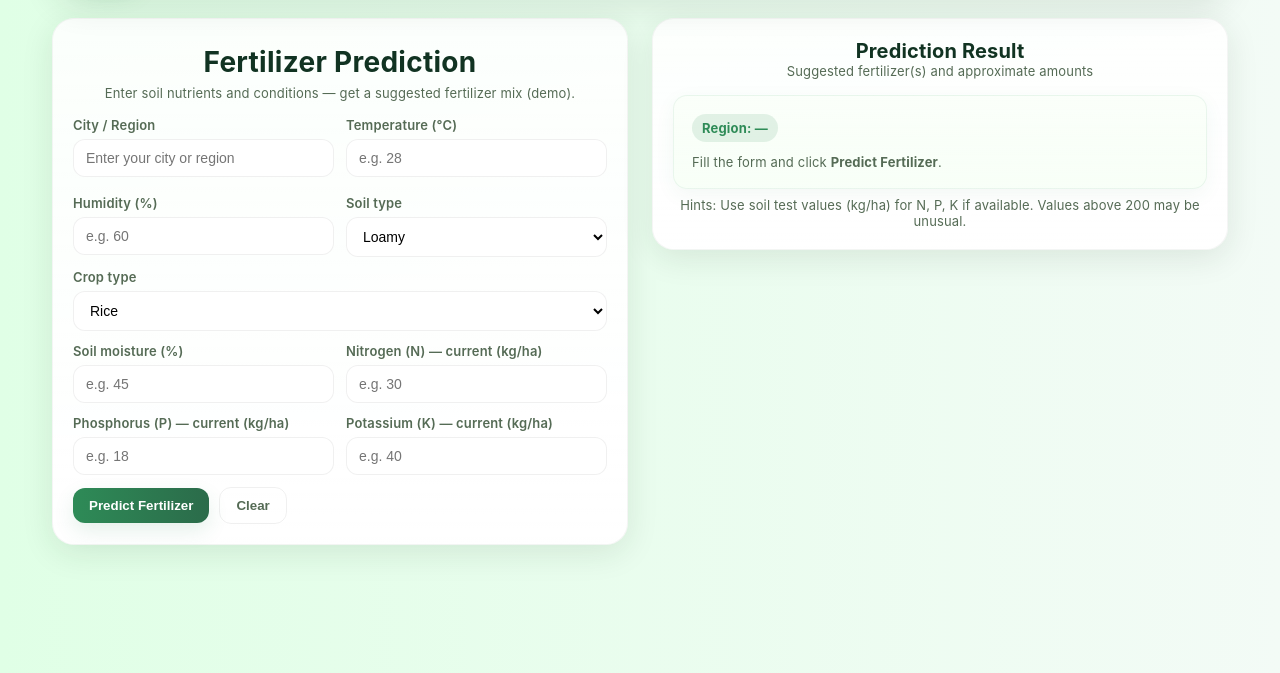
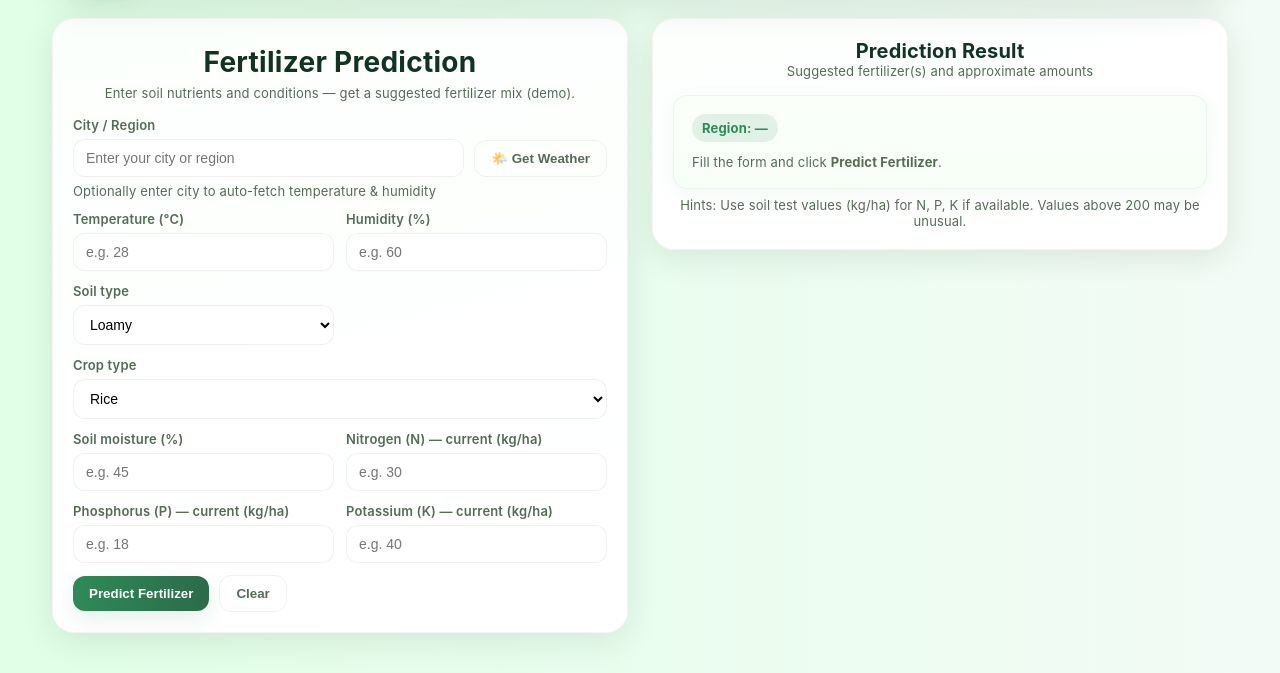
Before and after one commit to keerthan0803/Mindsprint, a Flask app: page /fertilizer.html in a window 1280 px wide. Shown: the part 118-791 px from the top of the page. Run offline with Flask 3, Linux system fonts and the light colour scheme.

Commit message:
Add weather API integration for fertilizer prediction and fix yield route

```diff
--- a/crop_disease_predictor-main/app.py
+++ b/crop_disease_predictor-main/app.py
@@ -2,6 +2,7 @@ import os
 import json
 import pickle
 import numpy as np
+import requests
 from flask import Flask, render_template, request, jsonify, Response
 from werkzeug.utils import secure_filename
 from tensorflow import keras
@@ -61,7 +62,28 @@ FERTILIZER_RULES = {
     'Tomato': {'N': (100, 150), 'P': (60, 90), 'K': (120, 180), 'fertilizer': '20-20-20'},
 }
 
+# Weather API configuration
+WEATHER_API_KEY = "eb882d7968a1b9b01b83b6b9f78f7586"
+
+def get_weather(city):
+    """Get temperature and humidity from city name using OpenWeatherMap API"""
+    try:
+        url = f"http://api.openweathermap.org/data/2.5/weather?q={city},IN&appid={WEATHER_API_KEY}&units=metric"
+        response = requests.get(url, timeout=5)
+        data = response.json()
+        if response.status_code == 200:
+            temperature = data['main']['temp']
+            humidity = data['main']['humidity']
+            return temperature, humidity
+        else:
+            print(f'Weather API error: {data.get("message", "Unknown error")}')
+            return 25, 60  # Default values
+    except Exception as e:
+        print(f'Weather API error: {str(e)}')
+        return 25, 60  # Default values
+
 print('Using rule-based fertilizer recommendation system')
+print('Weather API integration enabled')
 
 # Helpers for fallbacks
 def _default_disease_info(class_names):
@@ -149,6 +171,27 @@ def crop_recommendation():
 @app.route('/fertilizer.html')
 def fertilizer_prediction():
     return render_template('fertilizer.html')
+
+@app.route('/api/weather', methods=['POST'])
+def get_weather_api():
+    """API endpoint to get weather data from city name"""
+    try:
+        data = request.get_json()
+        city = data.get('city', '').strip()
+
+        if not city:
+            return jsonify({'error': 'City name is required'}), 400
+
+        temperature, humidity = get_weather(city)
+
+        return jsonify({
+            'success': True,
+            'city': city,
+            'temperature': temperature,
+            'humidity': humidity
+        })
+    except Exception as e:
+        return jsonify({'error': str(e)}), 500
 
 @app.route('/price.html')
 def crop_prices():
@@ -252,6 +295,7 @@ def crop_predict():
         return jsonify({'error': str(e)}), 500
 
 @app.route('/yeild.html')
+@app.route('/yeild')
 def yield_prediction():
     return render_template('yeild.html')
 
@@ -264,8 +308,21 @@ def fertilizer_predict():
         n = float(data.get('n', 0))
         p = float(data.get('p', 0))
         k = float(data.get('k', 0))
-        temperature = float(data.get('temperature', 25))
-        humidity = float(data.get('humidity', 60))
+        city = data.get('city', '').strip()
+
+        # Get temperature and humidity - either from form or from weather API
+        temperature = data.get('temperature')
+        humidity = data.get('humidity')
+
+        # If city is provided and temp/humidity are not, fetch from weather API
+        if city and (not temperature or not humidity):
+            api_temp, api_humidity = get_weather(city)
+            temperature = temperature if temperature else api_temp
+            humidity = humidity if humidity else api_humidity
+        else:
+            temperature = float(temperature) if temperature else 25
+            humidity = float(humidity) if humidity else 60
+
         soiltype = data.get('soiltype', 'loamy').lower()
         crop = data.get('crop', 'rice').title()
 
--- a/crop_disease_predictor-main/templates/fertilizer.html
+++ b/crop_disease_predictor-main/templates/fertilizer.html
@@ -244,10 +244,13 @@
 
         <form id="fertForm" class="grid" onsubmit="return false;" aria-describedby="disclaimer">
 
-          <div>
+          <div style="grid-column: 1 / -1;">
             <label for="city">City / Region</label>
-            <input id="city" name="city" type="text" placeholder="Enter your city or region">
-            <div class="small muted"></div>
+            <div style="display:flex;gap:10px;align-items:center;">
+              <input id="city" name="city" type="text" placeholder="Enter your city or region" style="flex:1;">
+              <button type="button" id="fetchWeatherBtn" class="btn secondary" style="padding:10px 16px;white-space:nowrap;">🌤️ Get Weather</button>
+            </div>
+            <div class="small muted">Optionally enter city to auto-fetch temperature & humidity</div>
           </div>
 
           <div>
@@ -520,6 +523,44 @@
       }
     }
 
+    // Fetch weather button handler
+    const fetchWeatherBtn = document.getElementById('fetchWeatherBtn');
+    fetchWeatherBtn.addEventListener('click', async () => {
+      const city = document.getElementById('city').value.trim();
+
+      if (!city) {
+        alert('Please enter a city name');
+        return;
+      }
+
+      fetchWeatherBtn.disabled = true;
+      fetchWeatherBtn.textContent = 'Fetching...';
+
+      try {
+        const response = await fetch('/api/weather', {
+          method: 'POST',
+          headers: {'Content-Type': 'application/json'},
+          body: JSON.stringify({ city: city })
+        });
+
+        const result = await response.json();
+
+        if (response.ok && result.success) {
+          document.getElementById('temperature').value = result.temperature.toFixed(1);
+          document.getElementById('humidity').value = result.humidity.toFixed(1);
+          // Silently filled - no alert
+        } else {
+          alert('Error fetching weather: ' + (result.error || 'Unknown error'));
+        }
+      } catch (error) {
+        console.error('Weather fetch error:', error);
+        alert('Failed to fetch weather data. Please enter manually.');
+      } finally {
+        fetchWeatherBtn.disabled = false;
+        fetchWeatherBtn.textContent = '🌤️ Get Weather';
+      }
+    });
+
     predictBtn.addEventListener('click', async ()=>{
       // Basic validation
       const nEl = document.getElementById('n');
```
Also changed, not shown: 1 other file.
